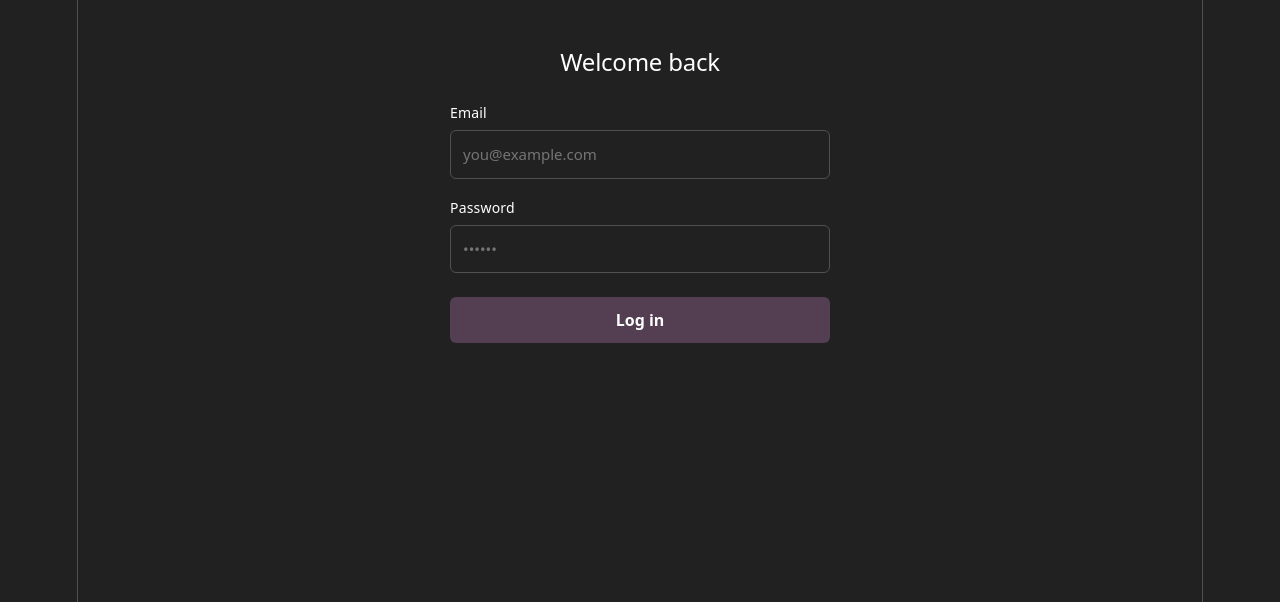
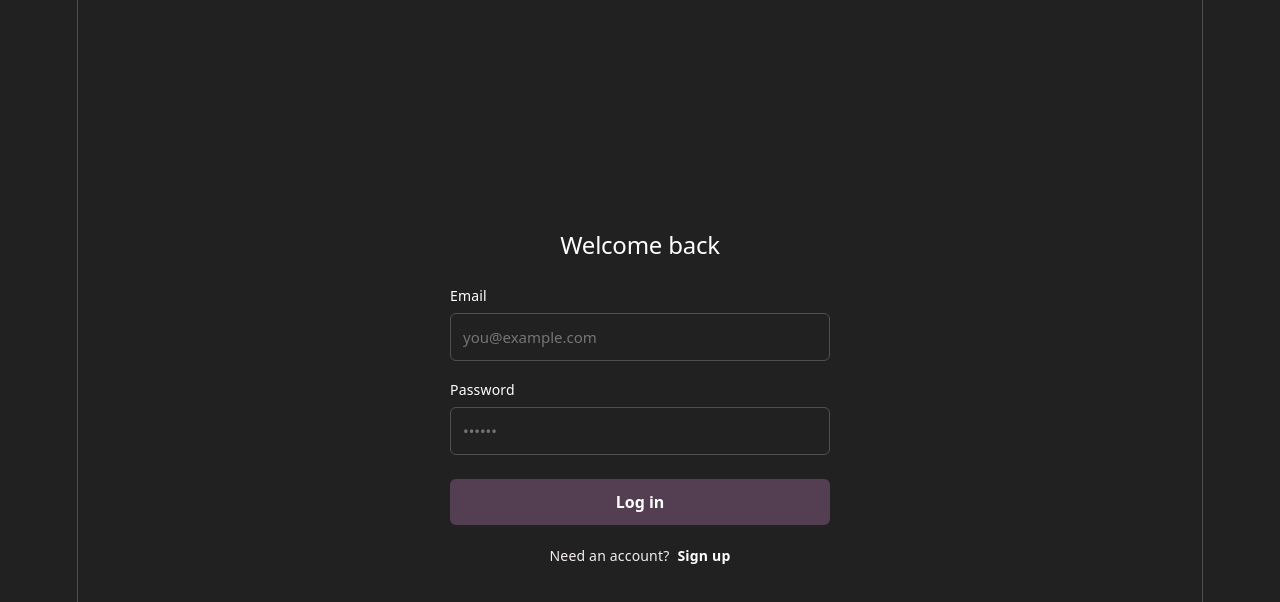
Before and after one commit to Crowbit-dev/Crowbit, a React (Vite) app in the folder client/: page /login in a window 1280 px wide. Shown: the top 602 px of the page. Built offline with nearby package versions, Linux system fonts and the light colour scheme.

Commit message:
feat: add authentication switch links to Login and Signup pages

```diff
--- a/client/src/Auth.css
+++ b/client/src/Auth.css
@@ -1,7 +1,11 @@
 .auth-page {
   display: flex;
+  flex-direction: column;
+  align-items: center;
   justify-content: center;
+  min-height: 100vh;
   padding: 48px 16px;
+  box-sizing: border-box;
 }
 
 .auth-form {
@@ -67,3 +71,25 @@
   font-size: 14px;
   text-align: center;
 }
+
+.auth-switch {
+  display: flex;
+  align-items: center;
+  justify-content: center;
+  gap: 8px;
+  margin-top: 18px;
+  font-size: 14px;
+  color: var(--text);
+}
+
+.auth-link {
+  color: var(--text-h);
+  text-decoration: none;
+  font-weight: 700;
+  transition: opacity 0.15s ease;
+}
+
+.auth-link:hover {
+  opacity: 0.8;
+  text-decoration: underline;
+}
--- a/client/src/Login.tsx
+++ b/client/src/Login.tsx
@@ -1,4 +1,5 @@
 import { useState, type ChangeEvent, type FormEvent } from 'react'
+import { Link } from 'react-router-dom'
 import './Auth.css'
 
 type FormData = {
@@ -49,6 +50,11 @@ export default function Login() {
 
 				<button type="submit">Log in</button>
 			</form>
+
+			<div className="auth-switch">
+				<span>Need an account?</span>
+				<Link to="/signup" className="auth-link">Sign up</Link>
+			</div>
 		</div>
 	)
 }
--- a/client/src/Signup.tsx
+++ b/client/src/Signup.tsx
@@ -1,4 +1,5 @@
 import { useState, type FormEvent } from 'react'
+import { Link } from 'react-router-dom'
 import crowpng from './assets/crowsideprofile.png';
 import './Auth.css'
 
@@ -74,6 +75,11 @@ export default function Signup() {
 
 		<button type="submit">Sign up</button>
 		</form>
+
+		<div className="auth-switch">
+			<span>Already have an account?</span>
+			<Link to="/login" className="auth-link">Log in</Link>
+		</div>
 		</div>
 	)
 };
```
